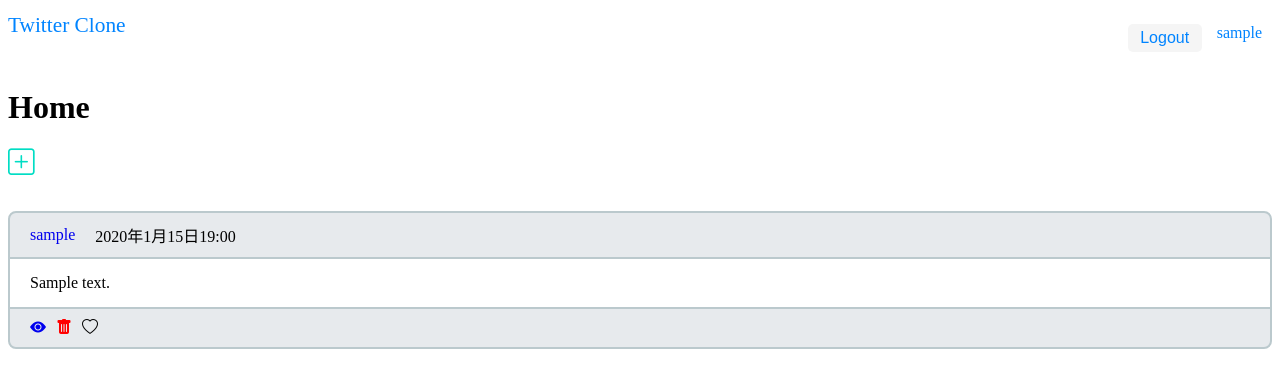
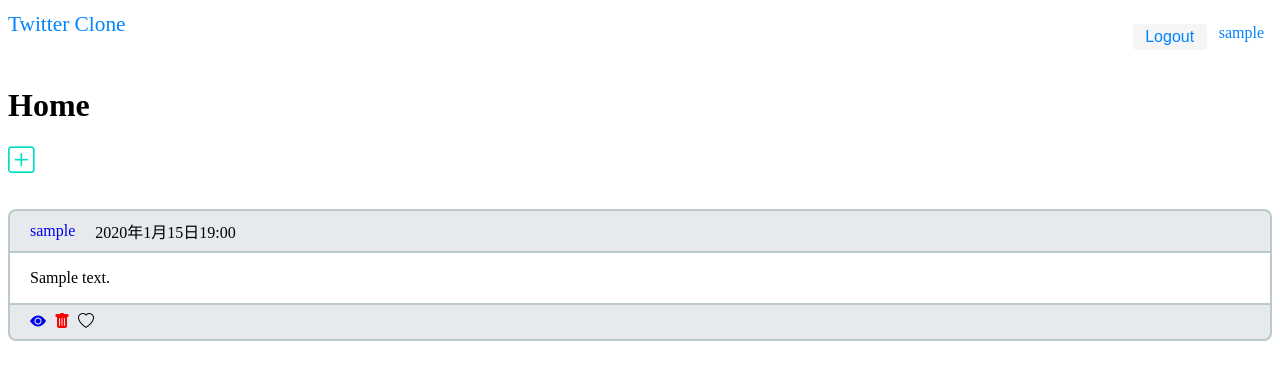
Before and after one commit to shinonome-inc/backend-final-assignment-taman, a Django app: page /tweets/home/ in a window 1280 px wide. Shown: the top 388 px of the page. Run offline with Django 4.2, Linux system fonts and the light colour scheme; a user stored in the database is signed in; tables that the repository leaves empty hold one stand-in row (values such as "Sample post").

Commit message:
tweet func(3)

```diff
--- a/accounts/static/css/twitterclone.css
+++ b/accounts/static/css/twitterclone.css
@@ -8,7 +8,7 @@ a {
 
 #logo {
     width: 30%;
-    margin: 5px 0;
+    margin: 4px 0;
     font-size: 16pt;
     color: rgb(0, 132, 255);
 }
@@ -16,16 +16,16 @@ a {
 #homelink {
     width: 30%;
     height: min-content;
-    margin: 5px 0;
+    margin: 4px 0;
     font-size: 16pt;
     color: rgb(0, 132, 255)
 }
 
 button {
     font-size: 12pt;
-    padding: 5px 5px;
-    margin: 0 5px;
-    border-radius: 5px;
+    padding: 4px;
+    margin: 0 4px;
+    border-radius: 4px;
 }
 
 .top {
@@ -54,8 +54,8 @@ button {
 #usericon {
     text-decoration: none;
     font-size: 12pt;
-    padding: 5px 5px;
-    margin: 0 5px;
+    padding: 4px 4px;
+    margin: 0 4px;
     color: rgb(0, 132, 255);
 }
 
@@ -76,7 +76,7 @@ button {
     list-style: none;
     font-size: 16px;
     align-items: center;
-    padding: 10px 20px;
+    padding: 8px 20px;
     background: #e7eaed;
     color: #000000;
     border: solid 2px #bbc9cd;
@@ -84,7 +84,7 @@ button {
 }
 
 .tweetbox .contents {
-    padding: 15px 20px;
+    padding: 16px 20px;
     margin: 0;
     height: max-content;
     border-left: solid 2px #bbc9cd;
@@ -97,14 +97,14 @@ button {
     list-style: none;
     font-size: 16px;
     align-items: center;
-    padding: 10px 20px;
+    padding: 8px 20px;
     background: #e7eaed;
     border: solid 2px #bbc9cd;
     border-radius: 0 0 8px 8px;
 }
 
 .tweetbox .bi {
-    padding: 0 10px 0 0;
+    padding: 0 8px 0 0;
 }
 
 .bi.bi-plus-square {
--- a/templates/base.html
+++ b/templates/base.html
@@ -24,7 +24,7 @@
       </li>
       <li>
         <a href="{% url 'accounts:user_profile' username=request.user.username %}" id="usericon">
-          {{ request.user }}
+          {{ request.user.username }}
         </a>
       </li>
     </ul>
```
